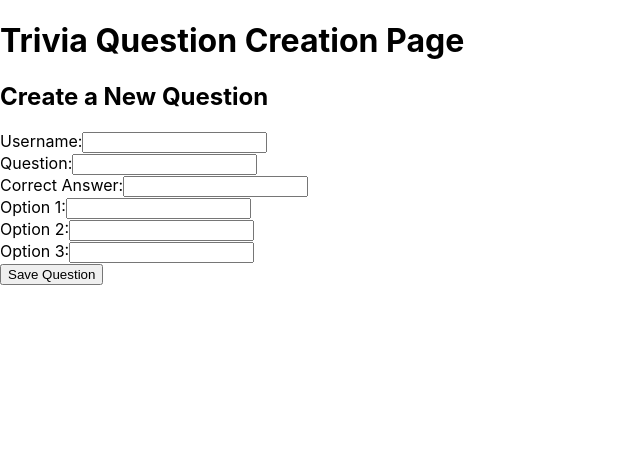
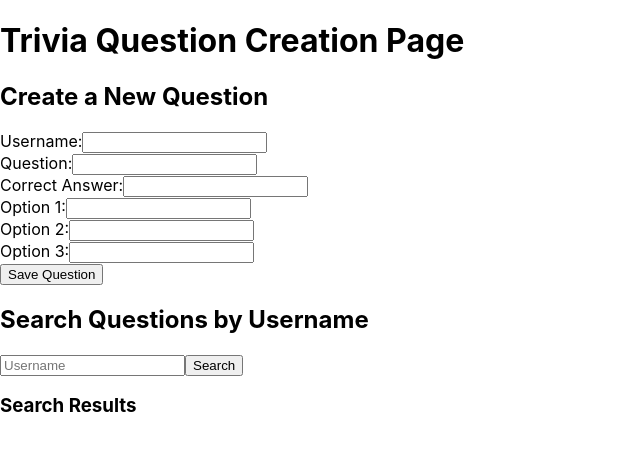
Before and after one commit to Eva-Gaivoronski/iron-jedi, a React (Create React App) app in the folder client/: page / in a window 1280 px wide. Shown: the top 450 px of the page, without its empty margins (0-640 px from the left). Built offline with nearby package versions, Linux system fonts and the light colour scheme.

Commit message:
Added search to question page

```diff
--- a/client/src/components/QuestionForm.js
+++ b/client/src/components/QuestionForm.js
@@ -7,6 +7,8 @@ function QuestionForm() {
     const [option1, setOption1] = useState('');
     const [option2, setOption2] = useState('');
     const [option3, setOption3] = useState('');
+    const [searchTerm, setSearchTerm] = useState('');
+    const [searchResults, setSearchResults] = useState([]);
 
     const handleSubmit = async (event) => {
         event.preventDefault();
@@ -36,7 +38,7 @@ function QuestionForm() {
             const responseData = await response.json();
             console.log(responseData);
             alert('Question saved successfully!');
-            gitsetUsername('');
+            setUsername('');
             setQuestionText('');
             setCorrectAnswer('');
             setOption1('');
@@ -45,6 +47,20 @@ function QuestionForm() {
         } catch (error) {
             console.error('There was an error saving the question:', error);
             alert('Error saving question.');
+        }
+    };
+
+    const handleSearch = async () => {
+            try {
+                const response = await fetch(`http://localhost:8080/users/${searchTerm}/questions`);
+                if (!response.ok) {
+                    throw new Error(`HTTP error! status: ${response.status}`);
+                }
+                const data = await response.json();
+                setSearchResults(data);
+            } catch (error) {
+                console.error('Error fetching questions:', error);
+                alert('Error fetching questions.');
             }
         };
 
@@ -78,6 +94,26 @@ function QuestionForm() {
                         </div>
                         <button type="submit">Save Question</button>
                     </form>
+
+                    <div>
+                        <h2>Search Questions by Username</h2>
+                        <input
+                            type="text"
+                            value={searchTerm}
+                            onChange={(e) => setSearchTerm(e.target.value)}
+                            placeholder="Username"
+                        />
+                        <button type="button" onClick={handleSearch}>Search</button>
+
+                        <div>
+                            <h3>Search Results</h3>
+                            {searchResults.map((question, index) => (
+                                <div key={index}>
+                                    <p>{question.text}</p>
+                                </div>
+                            ))}
+                        </div>
+                    </div>
                 </div>
             );
         }
```
Also changed, not shown: 9 other files (tests, documents, lock files or other folders). Lines whose indentation alone changed are shown as unchanged.
